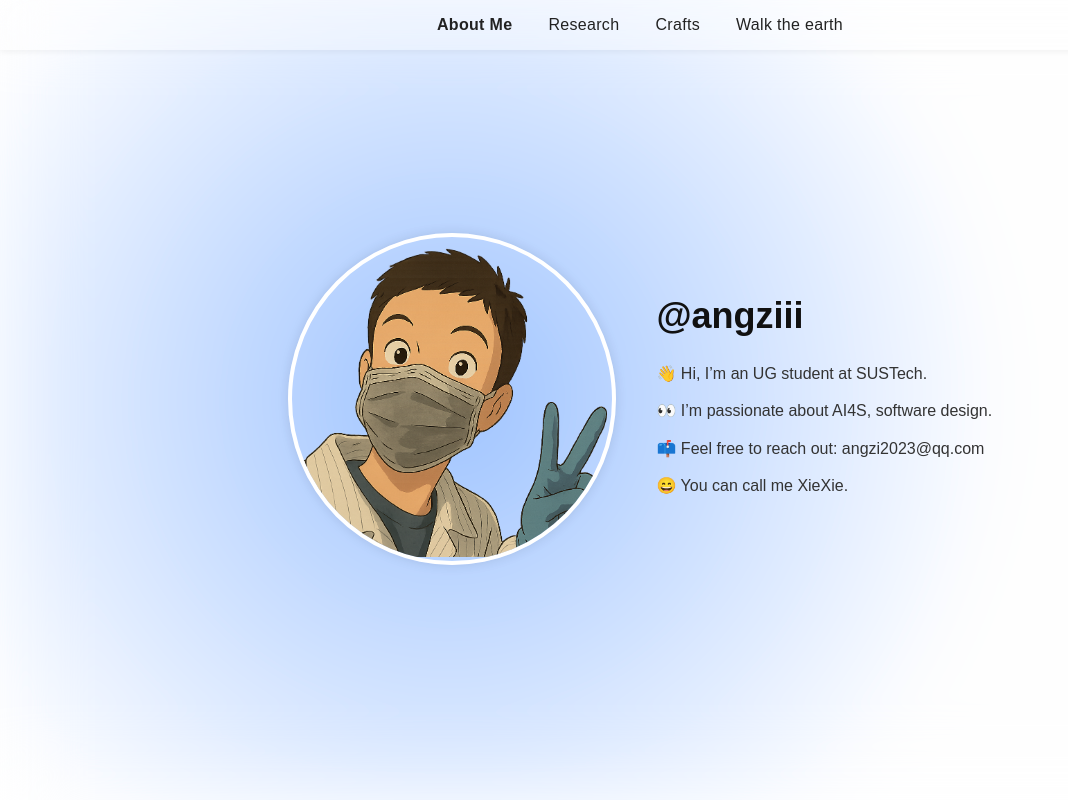
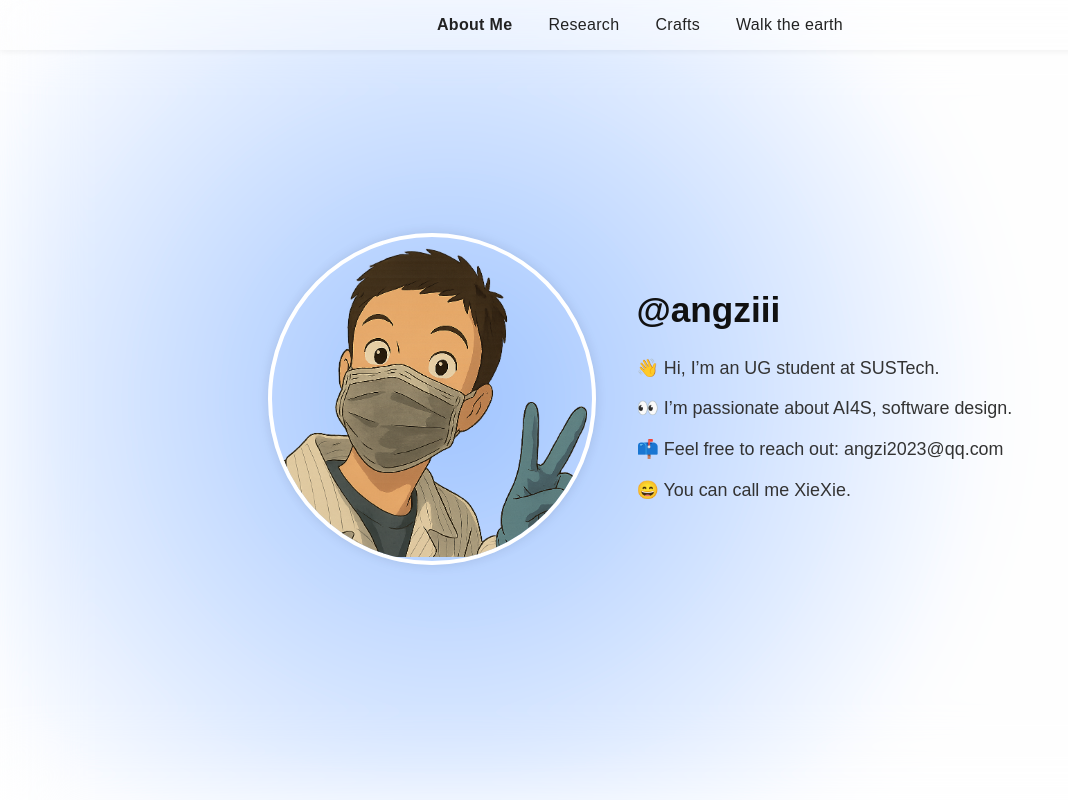
Before and after one commit to angziii/angziii.github.io, a plain HTML site: page index.html in a window 1280 px wide. Shown: the whole page, without its empty margins (0-1068 px from the left). Drawn offline with Linux system fonts and the light colour scheme.

Commit message:
Updated style.css

```diff
--- a/style.css
+++ b/style.css
@@ -85,15 +85,17 @@ body {
   max-width: 520px;
   line-height: 1.6;
   color: #333;
+  font-size: 100%;
 }
 
 .bio p {
   margin: 0 0 12px;
+  font-size: 112%;
 }
 
 .bio h1 {
   margin: 0 0 16px;
-  font-size: 36px;
+  font-size: 220%;
   font-weight: 700;
   color: #111;
 }
```
